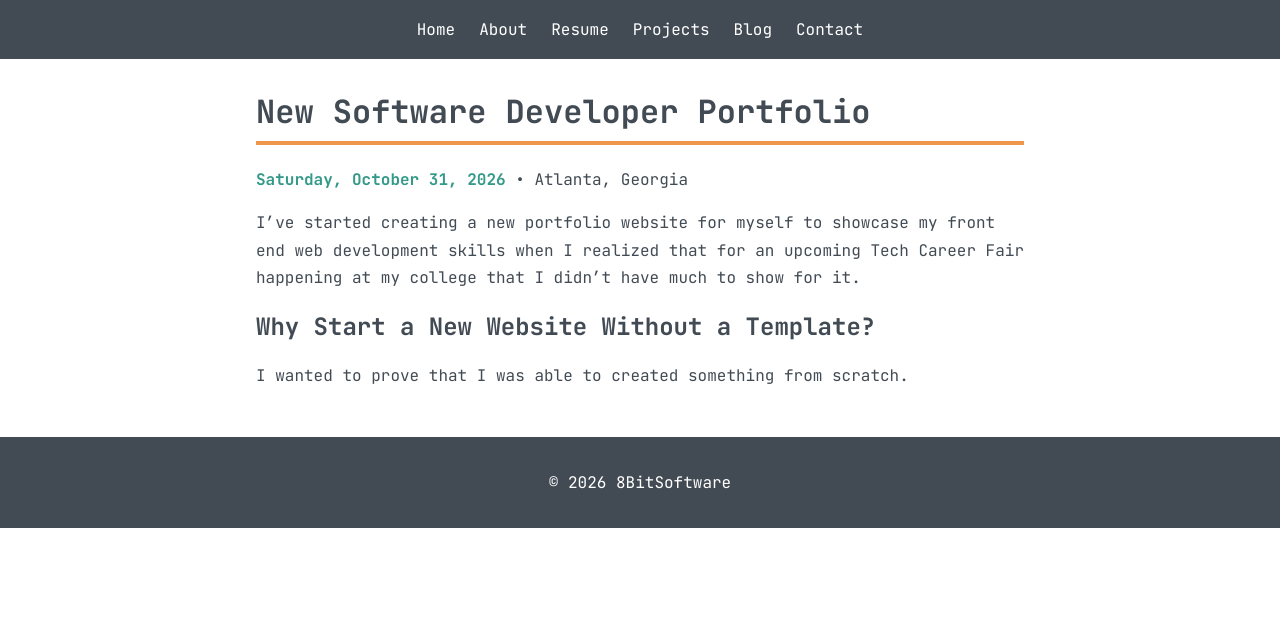
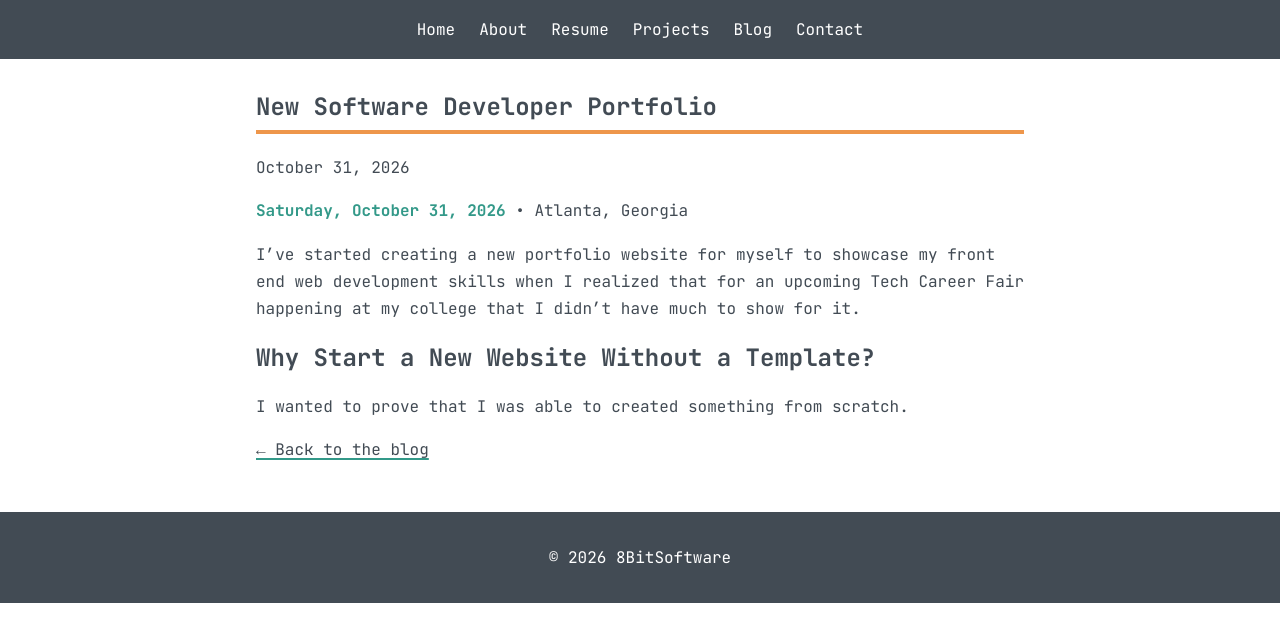
Before and after one commit to 8Bitsian/Resume, a Jekyll site: the page built from _posts/2026-10-31-New-Software-Developer-Portfolio.md, in a window 1280 px wide. Shown: the top 642 px of the page. Built offline with Jekyll 4.4.1, drawn with Linux system fonts in a browser that asks for light colours.

Commit message:
Refactor post layout to use article and header tags
Updated the post layout to include article structure and date formatting.

```diff
--- a/_layouts/post.html
+++ b/_layouts/post.html
@@ -1,22 +1,15 @@
-<!doctype html>
-<html lang="en">
-  <head>
-    <meta charset="utf-8">
-    <meta name="viewport" content="width=device-width, initial-scale=1">
-    <title>{{ page.title }} | {{ site.title }}</title>
-    <link rel="icon" type="image/svg+xml" href="{{ '/assets/img/favicon.ico' | relative_url }}">
-    <link rel="stylesheet" href="{{ site.stylesheet | relative_url }}">
-  </head>
-  <nav>
-    {% include nav.html %}
-  </nav>
-  <body>
-    <main>
-      <h1>{{page.title}}</h1>
-      {{ content }}
-    </main>
-  </body>
-  <footer>
-    {% include footer.html %}
-  </footer>
-</html>
+---
+layout: default
+---
+<article class="blog-post">
+  <header>
+    <h1>{{ page.title }}</h1>
+    <time datetime="{{ page.date | date_to_xmlschema }}">
+      {{ page.date | date: "%B %-d, %Y" }}
+    </time>
+  </header>
+  <div class="post-content">
+    {{ content }}
+  </div>
+  <p><a href="{{ '/blog/' | relative_url }}">← Back to the blog</a></p>
+</article>
```
